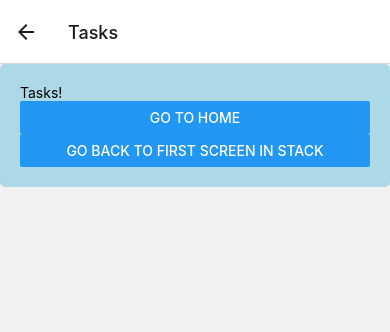
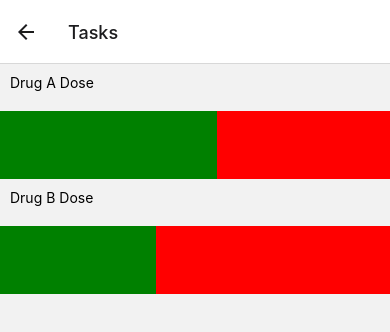
Before and after one commit to JordiIctech/Task-Manager, a React Native app: screen /Tasks in a window 390 px wide. Shown: the top 332 px of the page. Built offline with nearby package versions, Linux system fonts and the light colour scheme.

Commit message:
Task App: Basic format and variables.

```diff
--- a/Stylesdef.js
+++ b/Stylesdef.js
@@ -30,7 +30,6 @@ export const styles = StyleSheet.create({
     container: {
       flex: 1,
       backgroundColor: "#202020",
-      //justifyContent: "flex-end",
       flexWrap: 'wrap',
       flexDirection: 'row', // Changed from bottom to top format into row format
 
--- a/Tasks.js
+++ b/Tasks.js
@@ -1,22 +1,34 @@
 import * as React from 'react';
 import { View, Text, Button, StyleSheet} from 'react-native';
-import {styles} from "./Stylesdef.js" /*This variable {styles} is then used in the view to define the function
-                                        that controls its template.*/
+import {styles} from "./Stylesdef.js"
 
-export function Tasks({ navigation }) { //Screen 3, popToTop also leads to home screen (aka initialRouteName screen)
+export function Tasks({ navigation }) {
+    var task1C = 50 //flex values, one must be zero or negative have the other one full.
+    var task1M = 40
+
+    var task2C = 80
+    var task2M = 120
+
     return (
-      <View style={styles.button1}>
-        <Text>Tasks!</Text>
+        <View
+        style={{
+                flexDirection: 'col',
+                height: "10%",
+        }} // For a parent view YOU MUST SPECIFY HEIGHT AND WIDTH
+      >
+        <Text style = {{margin: 10}}>Drug A Dose</Text>
+        <View  style={{ height: "100%", width: "100%", flexDirection: 'row'}}>
+        <View style={{ backgroundColor: "green", flex: task1C, marginTop: 10}} />
+        <View style={{ backgroundColor: "red", flex: task1M, marginTop: 10}} />
+        </View>
 
-        <Button style={styles.button1}
-          title="Go to Home"
-          onPress={() => navigation.navigate('Home')}
-        />
+        <Text style = {{margin: 10}}>Drug B Dose</Text>
+        <View  style={{ height: "100%", width: "100%", flexDirection: 'row'}}>
+        <View style={{ backgroundColor: "green", flex: task2C, marginTop: 10}} />
+        <View style={{ backgroundColor: "red", flex: task2M, marginTop: 10}} />
+        </View>
 
-        <Button
-          title="Go back to first screen in stack"
-          onPress={() => navigation.popToTop()}
-        />
-      </View>
+        </View>
+
     );
   }
```
Also changed, not shown: saves.js (+29 -75 lines), 1 other file (tests, documents, lock files or other folders).
